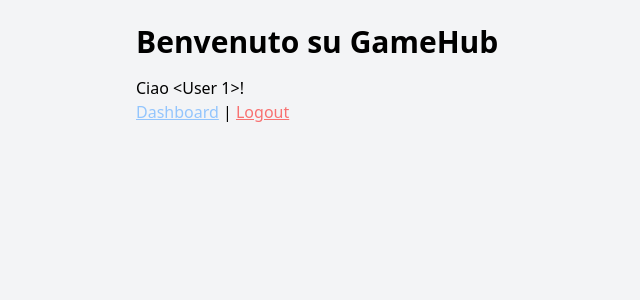
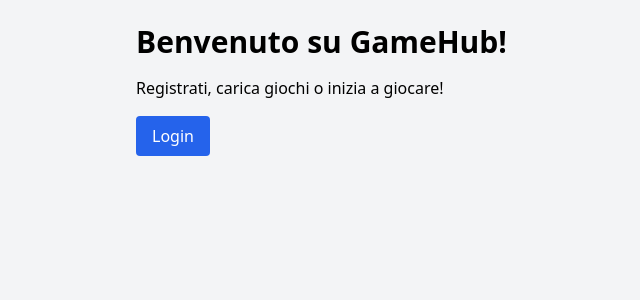
Before and after one commit to POLANGELA/gamehub, a Flask app: template templates/index.html in a window 1280 px wide. Shown: the part 48-348 px from the top of the page, without its empty margins (8-648 px from the left). Run offline with Flask 3, Linux system fonts and the light colour scheme; tables that the repository leaves empty hold one stand-in row (values such as "Sample post"); the template is opened without the code that fills it: values that come from a table or form of the project are taken from there, most other values are stand-ins (such as "Sample title", 1, 10 or a date in 2020); some libraries are stand-ins or nearby versions.

Commit message:
Add files via upload

```diff
--- a/blueprints/games.py
+++ b/blueprints/games.py
@@ -16,3 +16,8 @@
         flash("Gioco caricato. In attesa di approvazione.")
         return redirect(url_for('games.upload'))
     return render_template('upload.html')
+
+
+@games_bp.route('/home')
+def home():
+    return render_template('index.html')
--- a/templates/index.html
+++ b/templates/index.html
@@ -1,12 +1,8 @@
-{% extends "base.html" %}
+{% extends 'base.html' %}
 {% block content %}
-<h1 class="text-3xl font-bold mb-4">Benvenuto su GameHub</h1>
-{% if user %}
-  <p>Ciao {{ user }}!</p>
-  <a href="/dashboard" class="text-blue-300 underline">Dashboard</a> |
-  <a href="/logout" class="text-red-400 underline">Logout</a>
-{% else %}
-  <a href="/login" class="text-blue-300 underline">Login</a> |
-  <a href="/register" class="text-green-300 underline">Registrati</a>
+<h1 class="text-3xl font-bold mb-4">{{ _('Benvenuto su GameHub!') }}</h1>
+<p>{{ _('Registrati, carica giochi o inizia a giocare!') }}</p>
+{% if not session.get('user') %}
+  <a href="/auth/login" class="inline-block mt-4 px-4 py-2 bg-blue-600 text-white rounded">{{ _('Login') }}</a>
 {% endif %}
 {% endblock %}
```
